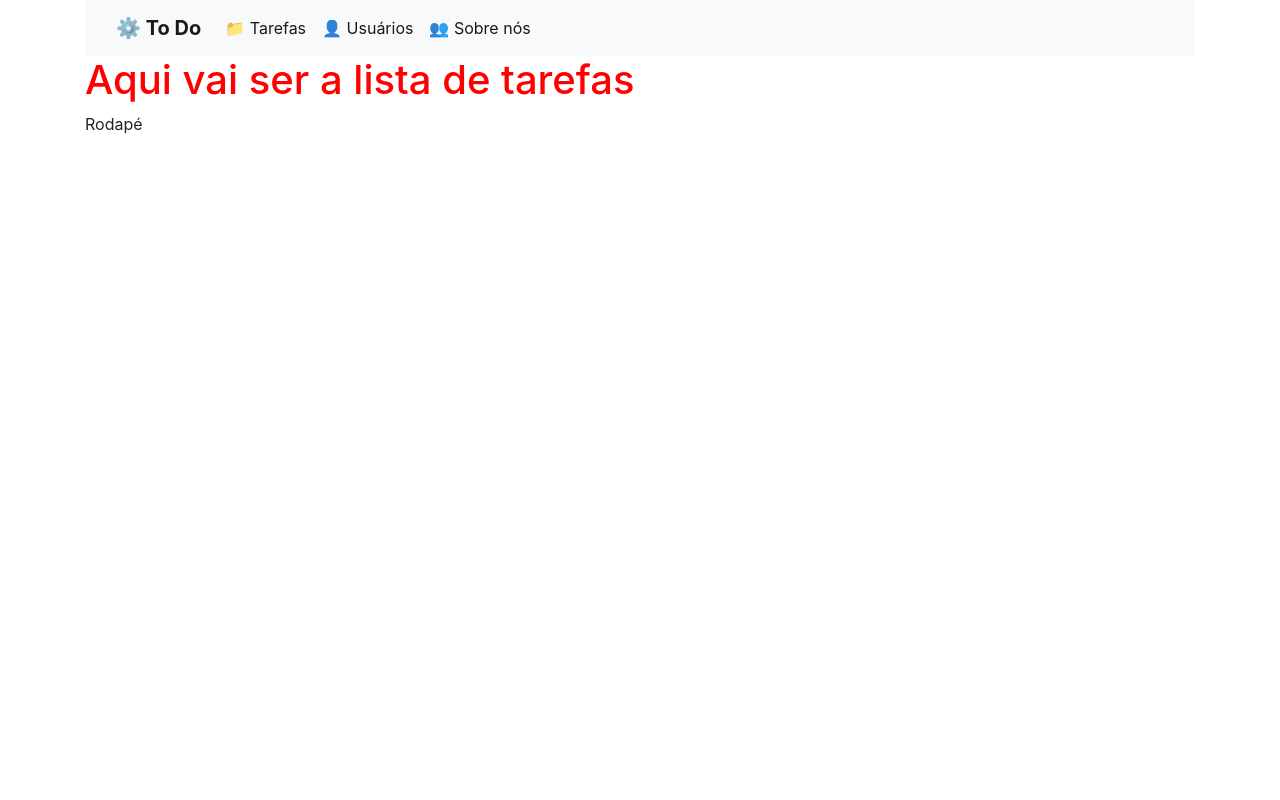
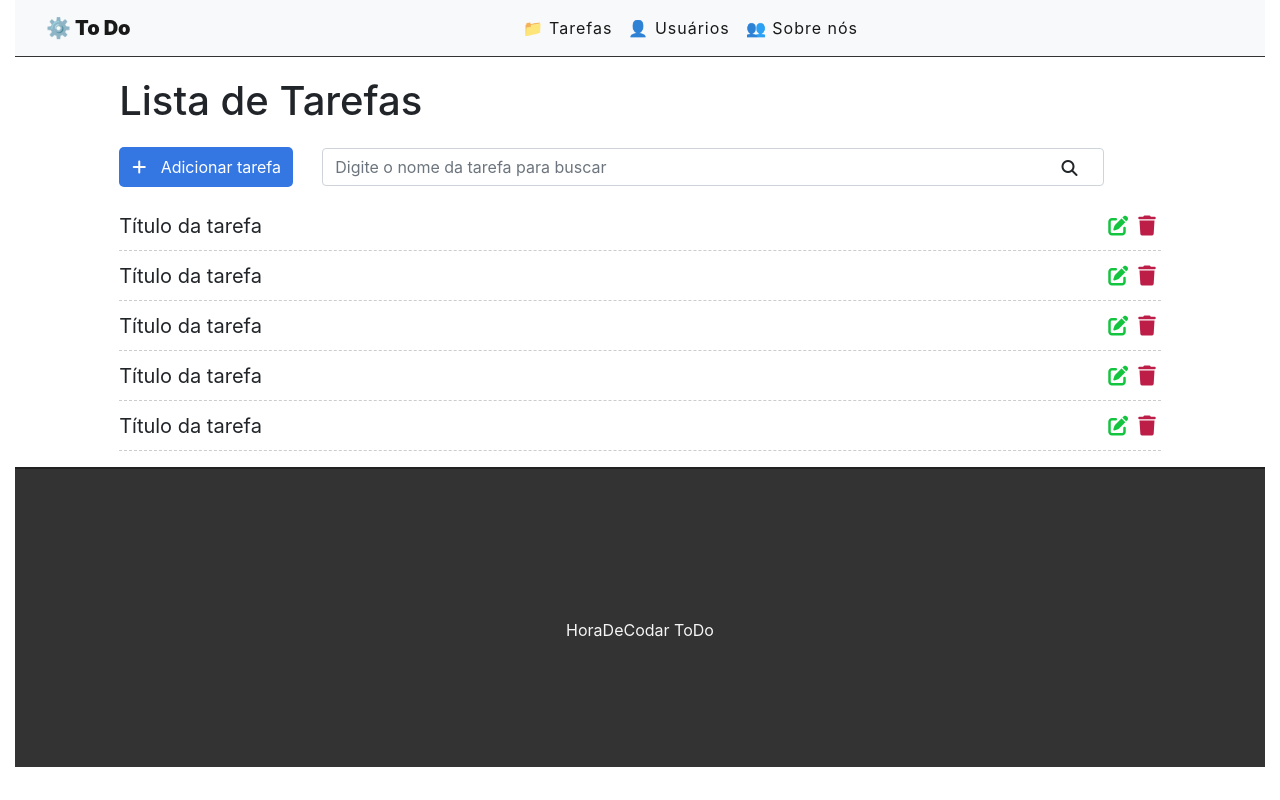
Before and after one commit to kelver-web/projeto-todo, a Django app: page / in a window 1280 px wide. Run offline with Django 3.2, Linux system fonts and the light colour scheme; some libraries are stand-ins or nearby versions.

Commit message:
adicionado estilo ao projeto

```diff
--- a/tasks/static/css/styles.css
+++ b/tasks/static/css/styles.css
@@ -1,3 +1,106 @@
-h1{
-    color: red;
+container-fluid {
+    padding: 0;
+
 }
+
+/* navbar */
+
+.navbar {
+    border-bottom: 1px solid #333;
+    margin-bottom: 20px;
+}
+
+.navbar-nav {
+    margin: auto;
+}
+
+.navbar-brand {
+    font-weight: bold;
+}
+
+.navbar-light .navbar-nav a.nav-link {
+    color: #333;
+    letter-spacing: 1px;
+}
+
+/* Botão de acicionar */
+
+.add-div {
+    background-color: #3476e2;
+    cursor: pointer;
+    display: inline-block;
+    color: #FFF;
+    padding: 8px;
+    border-radius: 5px;
+    margin-right: 25px;
+}
+
+.fas.fa-plus{
+    color: #FFF;
+    margin-right: 10px;
+    margin-left: 5px;
+}
+
+/* Search */
+
+.fas.fa-search {
+    position: absolute;
+    top: 12px;
+    right: 26px;
+}
+
+.search-div {
+    padding: 0px;
+    margin-top: 15px;
+    margin-bottom: 15px;
+    display: inline-block;
+}
+
+/* Lista de tarefas */
+
+.list-div {
+    padding: 0;
+}
+
+.task-list {
+    padding-left: 0;
+}
+
+.task-item {
+    list-style: none;
+    font-size: 20px;
+    height: 50px;
+    padding-top: 10px;
+    border-bottom: 1px dashed #ccc;
+}
+
+.fas.fa-trash, .fas.fa-edit {
+    cursor: pointer;
+    margin: 5px;
+    font-size: 20px;
+    float: right;
+}
+
+.fas.fa-trash {
+    color: #bd1e47;
+}
+
+.fas.fa-edit {
+    color: #13c43f;
+}
+
+
+/* Rodapé */
+
+footer {
+    background-color: #333;
+    height: 300px;
+    border-top: 2px solid #202020;
+}
+
+footer p {
+    color: #f5f5f5;
+    text-align: center;
+    top: 50%;
+    position: relative;
+}
--- a/tasks/templates/base.html
+++ b/tasks/templates/base.html
@@ -12,10 +12,11 @@
         integrity="sha384-B0vP5xmATw1+K9KRQjQERJvTumQW0nPEzvF6L/Z6nronJ3oUOFUFpCjEUQouq2+l" crossorigin="anonymous">
 
     <link rel="stylesheet" href="{% static 'css/styles.css' %}">
+    <script src="https://kit.fontawesome.com/ebff60aada.js" crossorigin="anonymous"></script>
 </head>
 
 <body>
-    <div class="container">
+    <div class="container-fluid">
         <nav class="navbar navbar-expand-lg navbar-light bg-light">
             <div class="container-fluid">
                 <a class="navbar-brand" href="#"><b>&#9881; To Do</b></a>
@@ -39,9 +40,10 @@
                 </div>
             </div>
         </nav>
-        <h1>Aqui vai ser a lista de tarefas</h1>
+        {% block content %}{% endblock %}
+
         <footer>
-            Rodapé
+            <p>HoraDeCodar ToDo</p>
         </footer>
     </div>
     <script src="https://cdn.jsdelivr.net/npm/bootstrap@4.6.0/dist/js/bootstrap.bundle.min.js"
--- a/tasks/templates/tasks/list.html
+++ b/tasks/templates/tasks/list.html
@@ -4,5 +4,43 @@
 {% block title %}Lista de Tarefas{% endblock %}
 
 {% block content %}
-    <h1>Lista de Tarefas</h1>
+    <div class="offset-1 col-10 list-div">
+        <h1>Lista de Tarefas</h1>
+        <div class="col-2 add-div">
+            <i class="fas fa-plus"></i> Adicionar tarefa
+        </div>
+        <div class="col-9 search-div">
+            <input class="form-control" type="text" name="search" id="search" placeholder="Digite o nome da tarefa para buscar">
+            <i class="fas fa-search"></i>
+        </div>
+        <ul class="task-list">
+            <li class="task-item">
+                <span>Título da tarefa</span>
+                <span><i class="fas fa-trash"></i></span>
+                <span><i class="fas fa-edit"></i></span>
+            </li>
+            <li class="task-item">
+                <span>Título da tarefa</span>
+                <span><i class="fas fa-trash"></i></span>
+                <span><i class="fas fa-edit"></i></span>
+            </li>
+            <li class="task-item">
+                <span>Título da tarefa</span>
+                <span><i class="fas fa-trash"></i></span>
+                <span><i class="fas fa-edit"></i></span>
+            </li>
+            <li class="task-item">
+                <span>Título da tarefa</span>
+                <span><i class="fas fa-trash"></i></span>
+                <span><i class="fas fa-edit"></i></span>
+            </li>
+            <li class="task-item">
+                <span>Título da tarefa</span>
+                <span><i class="fas fa-trash"></i></span>
+                <span><i class="fas fa-edit"></i></span>
+            </li>
+
+
+        </ul>
+    </div>
 {% endblock %}
--- a/tasks/views.py
+++ b/tasks/views.py
@@ -1,5 +1,6 @@
 from django.shortcuts import render
 from django.http import HttpResponse
+
 # Create your views here.
 
 
```
